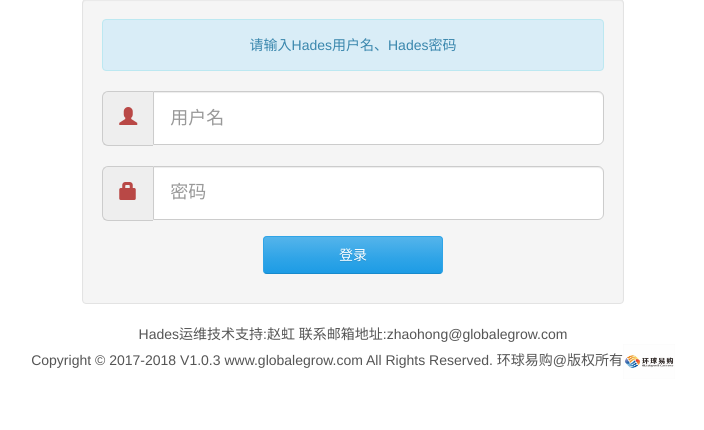
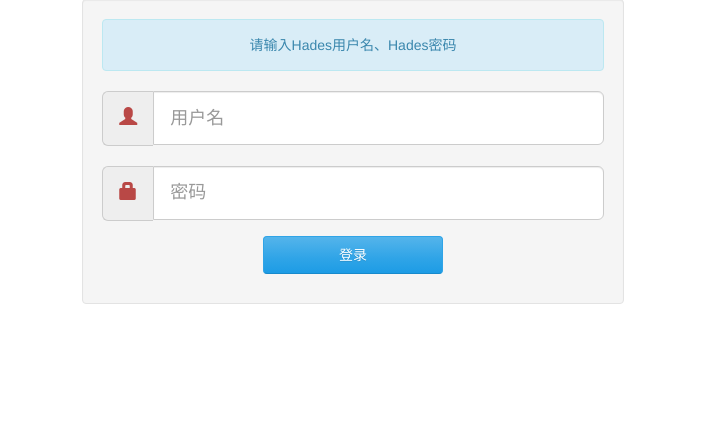
Before and after one commit to jingghe/UserCenter, a Django app: template templates/ldap_user/login.html in a window 1280 px wide. Shown: the part 121-551 px from the top of the page, without its empty margins (287-991 px from the left). Run offline with Django 3.2, Linux system fonts and the light colour scheme; the template is opened without the code that fills it, so the values that code supplies are empty; parts of the project's set-up code (start-up, migrations or seed data) failed here and were passed over; some libraries are stand-ins or nearby versions.

Commit message:
Update login.html

```diff
--- a/templates/ldap_user/login.html
+++ b/templates/ldap_user/login.html
@@ -111,7 +111,6 @@
 
 
 <div class="clearfix"></div>
-<p class="center col-md-10">Hades运维技术支持:赵虹  联系邮箱地址:zhaohong@globalegrow.com<br /> Copyright &copy; 2017-2018 V1.0.3 www.globalegrow.com All Rights Reserved. 环球易购@版权所有<img src="/static/png/globale.jpg"  width="5%" /></p>
 </div>
  <script type="text/javascript">
   $("#submit").bind("click", function(){
```
